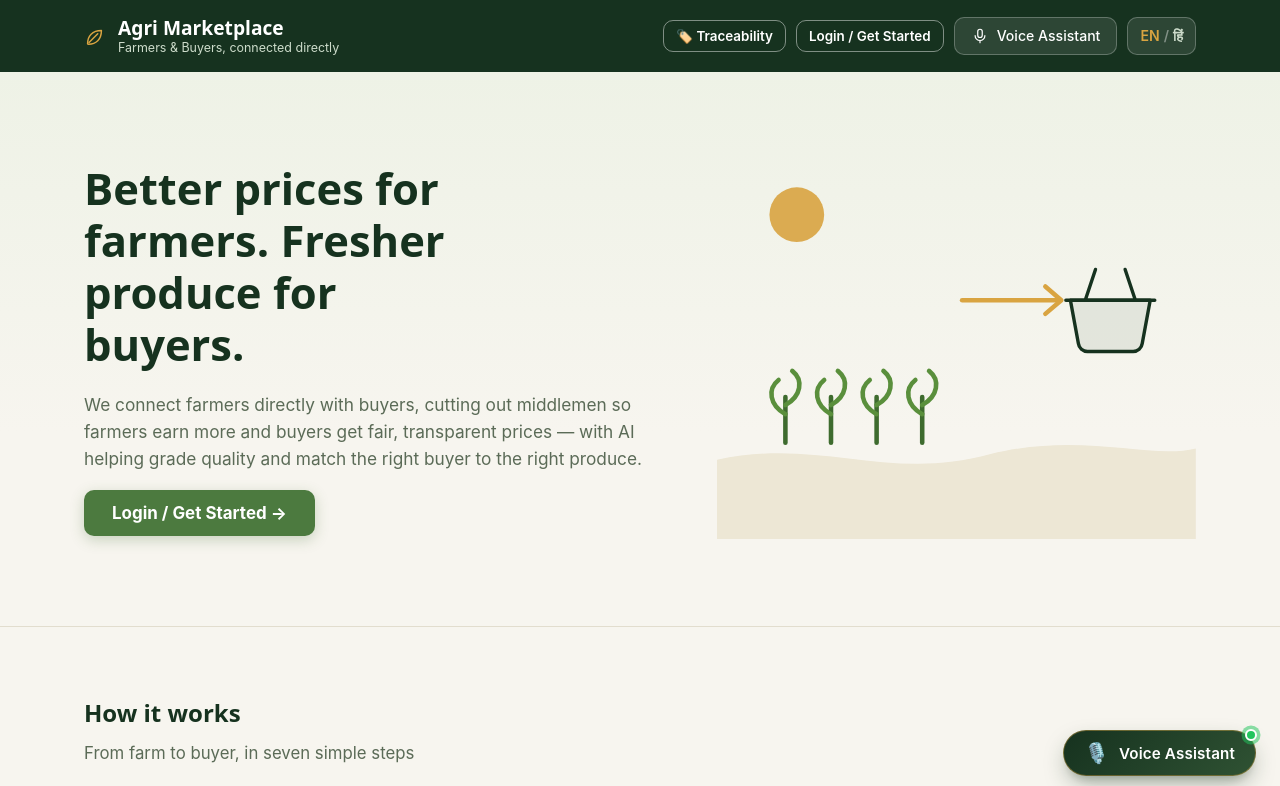
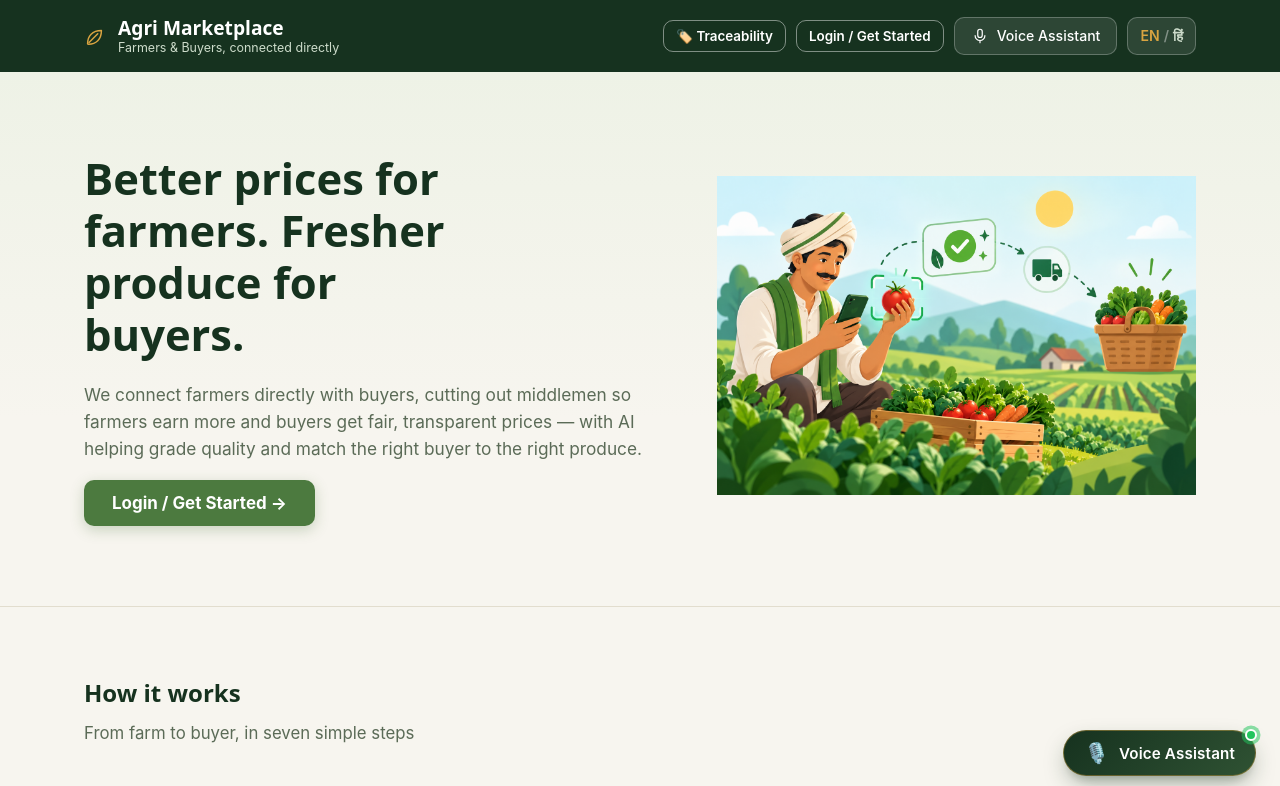
Before and after one commit to iamnitin-009/Farmer-s-platform, a React (Vite) app: page / in a window 1280 px wide. Shown: the top 786 px of the page. Built offline with nearby package versions, Linux system fonts and the light colour scheme.

Commit message:
Replace hero illustration

```diff
--- a/src/components/Hero.jsx
+++ b/src/components/Hero.jsx
@@ -43,37 +43,17 @@ export default function Hero({ session, onNavigate }) {
   )
 }
 
-// A simple, hand-drawn-style SVG showing: field -> arrow -> basket/market.
-// This replaces a generic gradient-blob hero image with something that
-// actually reflects the subject matter (farm produce moving to market).
+// Hero illustration
 function FarmToMarketArt() {
   return (
-    <svg viewBox="0 0 420 340" width="100%" height="100%" fill="none">
-      {/* ground */}
-      <path d="M0 270 C 90 250, 150 290, 240 265 C 320 245, 380 270, 420 260 V340 H0 Z" fill="#EDE7D5" />
-
-      {/* rows of crops */}
-      {[60, 100, 140, 180].map((x, i) => (
-        <g key={i} transform={`translate(${x} 200)`}>
-          <path d="M0 55 V15" stroke="#3E6B2E" strokeWidth="4" strokeLinecap="round" />
-          <path d="M0 30 C -14 22, -16 8, -6 0" stroke="#5A8F3C" strokeWidth="4" strokeLinecap="round" fill="none" />
-          <path d="M0 22 C 14 14, 16 0, 6 -8" stroke="#5A8F3C" strokeWidth="4" strokeLinecap="round" fill="none" />
-        </g>
-      ))}
-
-      {/* arrow */}
-      <path d="M215 130 H300" stroke="#D9A441" strokeWidth="4" strokeLinecap="round" />
-      <path d="M288 118 L302 130 L288 142" stroke="#D9A441" strokeWidth="4" strokeLinecap="round" strokeLinejoin="round" fill="none" />
-
-      {/* basket / market crate */}
-      <g transform="translate(310 95)">
-        <path d="M0 35h70l-7 38a8 8 0 0 1-8 7H15a8 8 0 0 1-8-7L0 35Z" fill="#16321F" opacity="0.08" />
-        <path d="M0 35h70l-7 38a8 8 0 0 1-8 7H15a8 8 0 0 1-8-7L0 35Z" stroke="#16321F" strokeWidth="3" strokeLinejoin="round" />
-        <path d="M13 35 22 8M57 35 48 8M-4 35h78" stroke="#16321F" strokeWidth="3" strokeLinecap="round" />
-      </g>
-
-      {/* sun */}
-      <circle cx="70" cy="55" r="24" fill="#D9A441" opacity="0.9" />
-    </svg>
+    <img
+      src="/images/title_image.png"
+      alt=""
+      style={{
+        width: '100%',
+        height: '100%',
+        objectFit: 'contain',
+      }}
+    />
   )
 }
```
Also changed, not shown: public/images/title_image.png (added).
